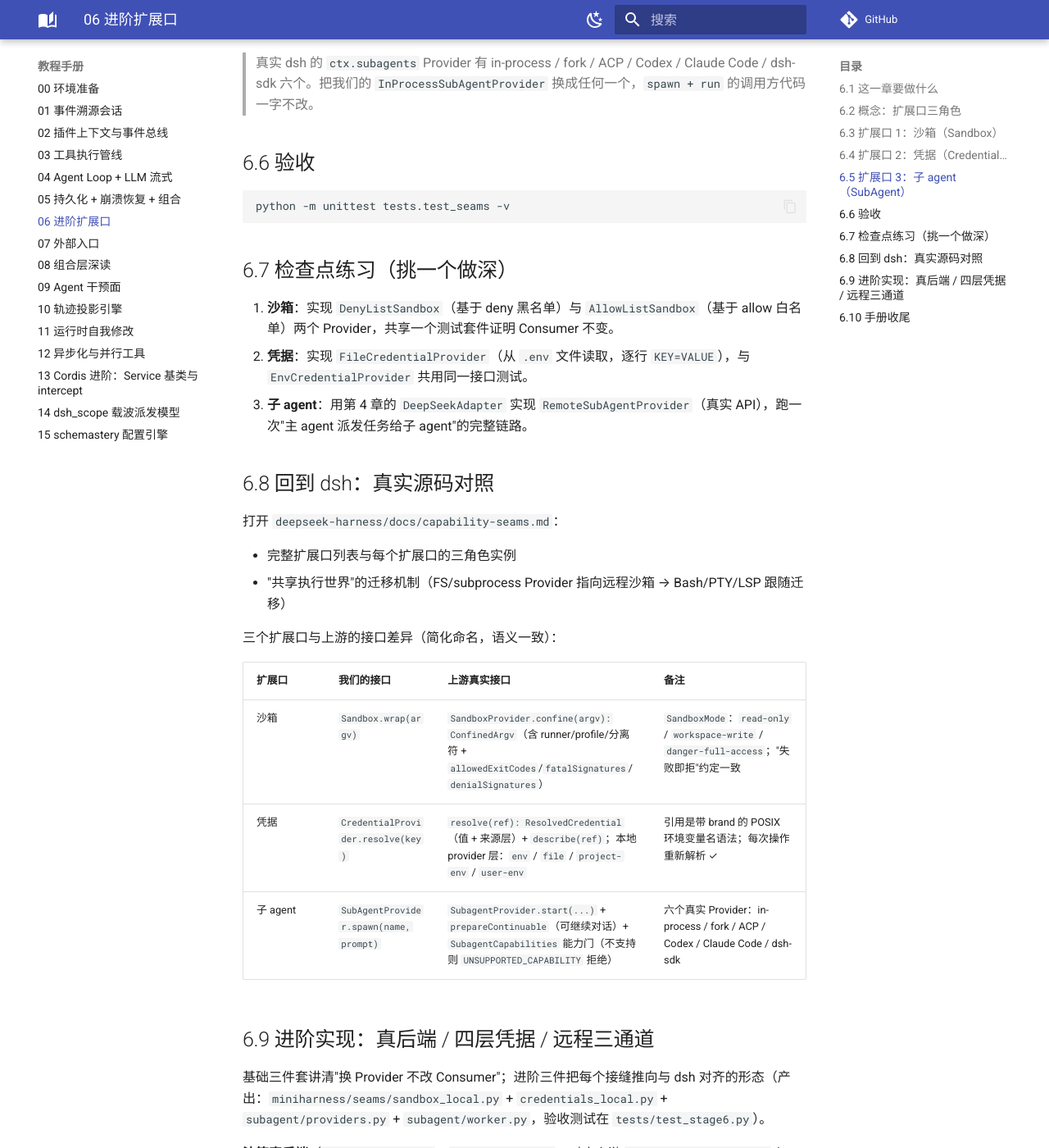
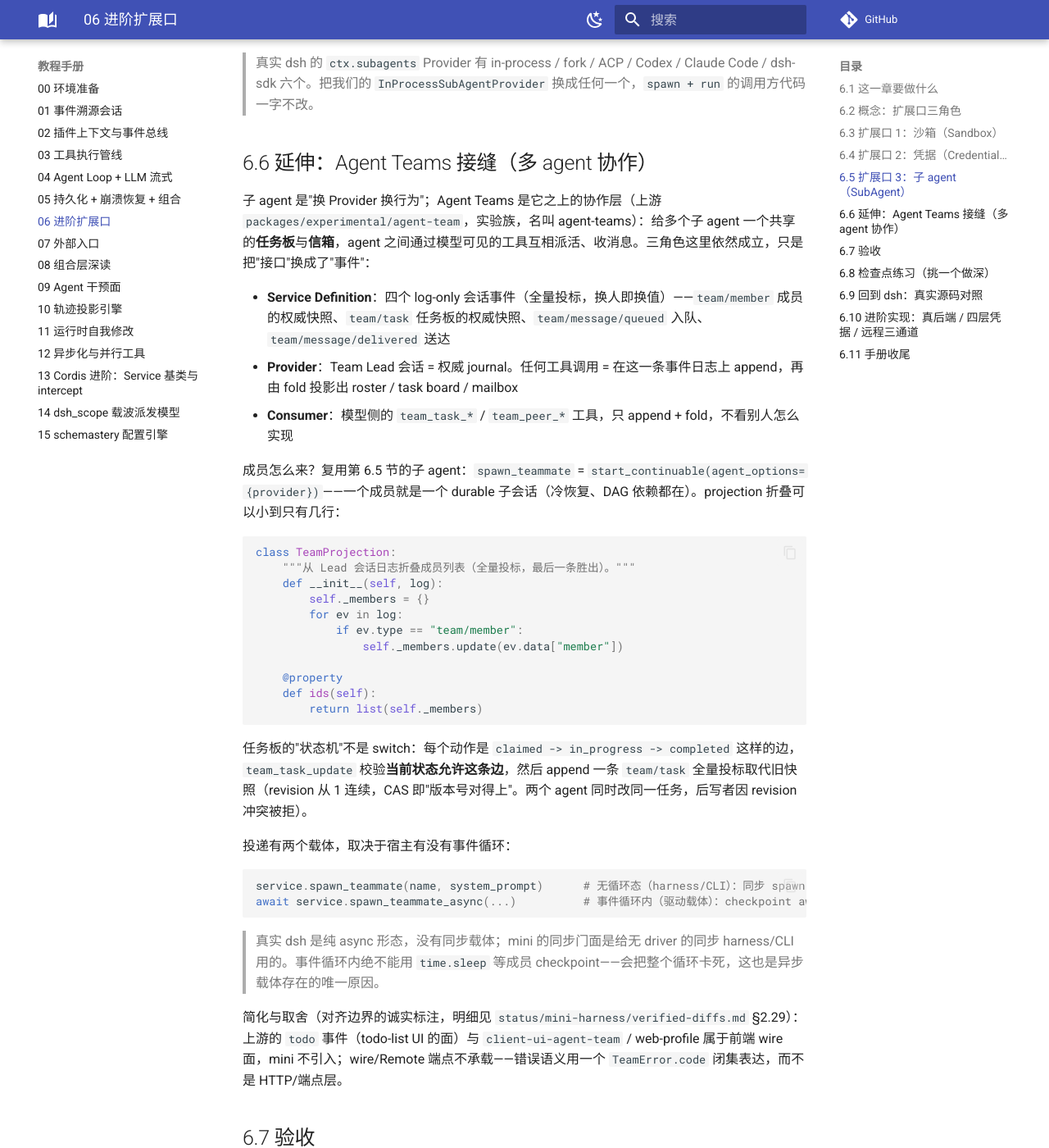
Before and after one commit to ZZKeepCurious/mini-deepseek-harness-python, an MkDocs documentation site: the page built from docs/chapters/06-advanced-seams.md, in a window 1280 px wide and 1400 px high, scrolled down 3468 px. Shown: the whole window at 82% size. Built offline with MkDocs 1.6.1 and Material for MkDocs 9.7.7, drawn with Linux system fonts in a browser that asks for light colours; comment, search, counter and statistics services are not loaded; some of the changed text lies outside the part shown.

Commit message:
docs(chapters/06): add Agent Teams optional seam section 6.6 + renumber 6.7-6.11

````diff
--- a/docs/chapters/06-advanced-seams.md
+++ b/docs/chapters/06-advanced-seams.md
@@ -139,19 +139,56 @@ class _InProcessSubAgent(SubAgent):
 
 > 真实 dsh 的 `ctx.subagents` Provider 有 in-process / fork / ACP / Codex / Claude Code / dsh-sdk 六个。把我们的 `InProcessSubAgentProvider` 换成任何一个，`spawn + run` 的调用方代码一字不改。
 
-## 6.6 验收
+## 6.6 延伸：Agent Teams 接缝（多 agent 协作）
+
+子 agent 是"换 Provider 换行为"；Agent Teams 是它之上的协作层（上游 `packages/experimental/agent-team`，实验族，名叫 agent-teams）：给多个子 agent 一个共享的**任务板**与**信箱**，agent 之间通过模型可见的工具互相派活、收消息。三角色这里依然成立，只是把"接口"换成了"事件"：
+
+- **Service Definition**：四个 log-only 会话事件（全量投标，换人即换值）——`team/member` 成员的权威快照、`team/task` 任务板的权威快照、`team/message/queued` 入队、`team/message/delivered` 送达
+- **Provider**：Team Lead 会话 = 权威 journal。任何工具调用 = 在这一条事件日志上 append，再由 fold 投影出 roster / task board / mailbox
+- **Consumer**：模型侧的 `team_task_*` / `team_peer_*` 工具，只 append + fold，不看别人怎么实现
+
+成员怎么来？复用第 6.5 节的子 agent：`spawn_teammate` = `start_continuable(agent_options={provider})`——一个成员就是一个 durable 子会话（冷恢复、DAG 依赖都在）。projection 折叠可以小到只有几行：
+
+```python
+class TeamProjection:
+    """从 Lead 会话日志折叠成员列表（全量投标，最后一条胜出）。"""
+    def __init__(self, log):
+        self._members = {}
+        for ev in log:
+            if ev.type == "team/member":
+                self._members.update(ev.data["member"])
+
+    @property
+    def ids(self):
+        return list(self._members)
+```
+
+任务板的"状态机"不是 switch：每个动作是 `claimed -> in_progress -> completed` 这样的边，`team_task_update` 校验**当前状态允许这条边**，然后 append 一条 `team/task` 全量投标取代旧快照（revision 从 1 连续，CAS 即"版本号对得上"。两个 agent 同时改同一任务，后写者因 revision 冲突被拒）。
+
+投递有两个载体，取决于宿主有没有事件循环：
+
+```python
+service.spawn_teammate(name, system_prompt)      # 无循环态（harness/CLI）：同步 spawn
+await service.spawn_teammate_async(...)          # 事件循环内（驱动载体）：checkpoint await 让出控制
+```
+
+> 真实 dsh 是纯 async 形态，没有同步载体；mini 的同步门面是给无 driver 的同步 harness/CLI 用的。事件循环内绝不能用 `time.sleep` 等成员 checkpoint——会把整个循环卡死，这也是异步载体存在的唯一原因。
+
+简化与取舍（对齐边界的诚实标注，明细见 `status/mini-harness/verified-diffs.md` §2.29）：上游的 `todo` 事件（todo-list UI 的面）与 `client-ui-agent-team` / web-profile 属于前端 wire 面，mini 不引入；wire/Remote 端点不承载——错误语义用一个 `TeamError.code` 闭集表达，而不是 HTTP/端点层。
+
+## 6.7 验收
 
 ```bash
 python -m unittest tests.test_seams -v
 ```
 
-## 6.7 检查点练习（挑一个做深）
+## 6.8 检查点练习（挑一个做深）
 
 1. **沙箱**：实现 `DenyListSandbox`（基于 deny 黑名单）与 `AllowListSandbox`（基于 allow 白名单）两个 Provider，共享一个测试套件证明 Consumer 不变。
 2. **凭据**：实现 `FileCredentialProvider`（从 `.env` 文件读取，逐行 `KEY=VALUE`），与 `EnvCredentialProvider` 共用同一接口测试。
 3. **子 agent**：用第 4 章的 `DeepSeekAdapter` 实现 `RemoteSubAgentProvider`（真实 API），跑一次"主 agent 派发任务给子 agent"的完整链路。
 
-## 6.8 回到 dsh：真实源码对照
+## 6.9 回到 dsh：真实源码对照
 
 打开 `deepseek-harness/docs/capability-seams.md`：
 
@@ -166,7 +203,7 @@ python -m unittest tests.test_seams -v
 | 凭据 | `CredentialProvider.resolve(key)` | `resolve(ref): ResolvedCredential`（值 + 来源层）+ `describe(ref)`；本地 provider 层：`env` / `file` / `project-env` / `user-env` | 引用是带 brand 的 POSIX 环境变量名语法；每次操作重新解析 ✓ |
 | 子 agent | `SubAgentProvider.spawn(name, prompt)` | `SubagentProvider.start(...)` + `prepareContinuable`（可继续对话）+ `SubagentCapabilities` 能力门（不支持则 `UNSUPPORTED_CAPABILITY` 拒绝） | 六个真实 Provider：in-process / fork / ACP / Codex / Claude Code / dsh-sdk |
 
-## 6.9 进阶实现：真后端 / 四层凭据 / 远程三通道
+## 6.10 进阶实现：真后端 / 四层凭据 / 远程三通道
 
 基础三件套讲清"换 Provider 不改 Consumer"；进阶三件把每个接缝推向与 dsh 对齐的形态（产出：`miniharness/seams/sandbox_local.py` + `credentials_local.py` + `subagent/providers.py` + `subagent/worker.py`，验收测试在 `tests/test_stage6.py`）。
 
@@ -223,7 +260,7 @@ python -m unittest tests.test_seams -v
 
 三者保持同一 Consumer 接口 `spawn(name, prompt) -> SubAgent`：换通道只改 Provider 构造，消费方代码不动。
 
-## 6.10 手册收尾
+## 6.11 手册收尾
 
 全部 6 章做完，你应该能用 Python 亲手证明这三件事（报告《结语》篇 §12 同样强调）：
 
````
